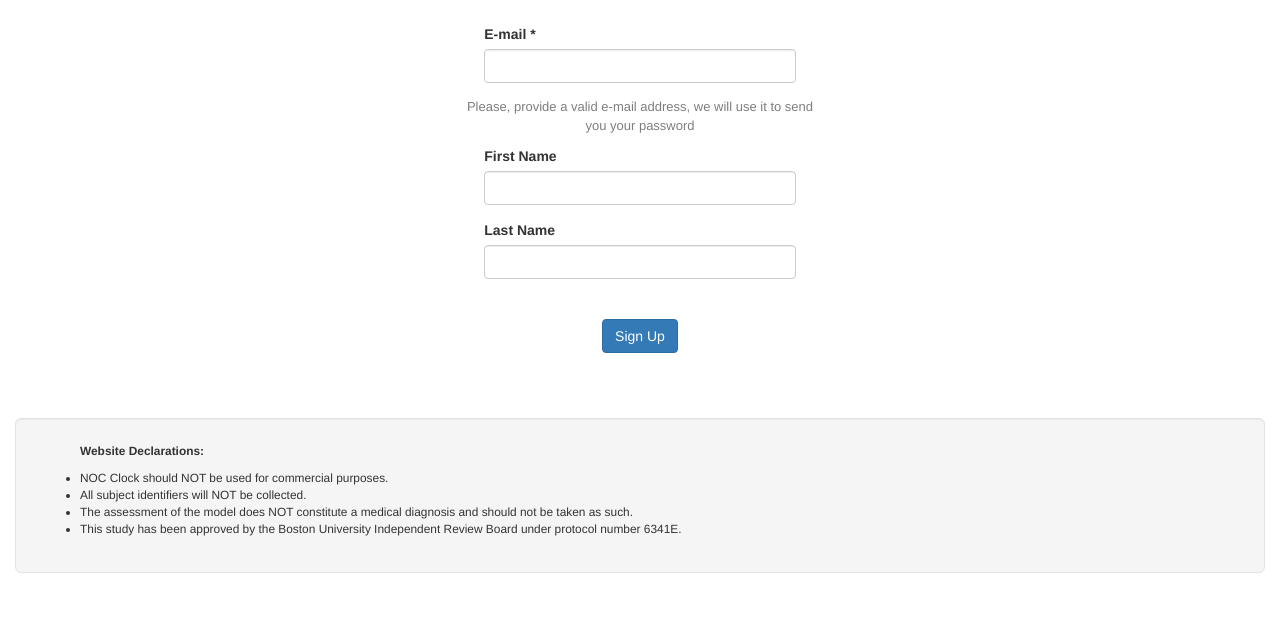
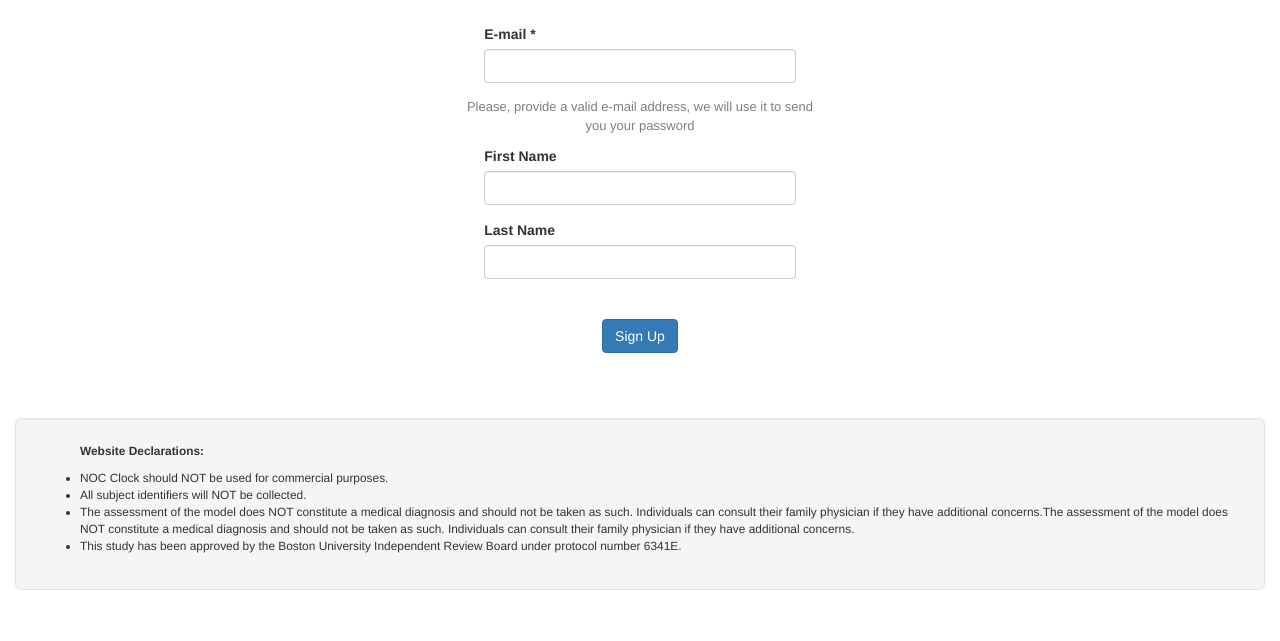
Before and after one commit to NoSpringNoRain/NOC-Clock-Website, a Django app: page /signup in a window 1280 px wide. Shown: the part 159-800 px from the top of the page. Run offline with Django 3.2, Linux system fonts and the light colour scheme; parts of the project's set-up code (start-up, migrations or seed data) failed here and were passed over; some libraries are stand-ins or nearby versions.

Commit message:
Update Web Declarations

```diff
--- a/server/core/templates/core/base.html
+++ b/server/core/templates/core/base.html
@@ -144,7 +144,7 @@
             <ul><p style="font-weight: bold">Website Declarations:</p>
                 <li>{{ SERVER_NAME }} should NOT be used for commercial purposes.</li>
                 <li>All subject identifiers will NOT be collected.</li>
-                <li>The assessment of the model does NOT constitute a medical diagnosis and should not be taken as such.</li>
+                <li>The assessment of the model does NOT constitute a medical diagnosis and should not be taken as such. Individuals can consult their family physician if they have additional concerns.The assessment of the model does NOT constitute a medical diagnosis and should not be taken as such. Individuals can consult their family physician if they have additional concerns.</li>
                 <li>This study has been approved by the Boston University Independent Review Board under protocol number 6341E.</li>
             </ul>
         </div>
```
